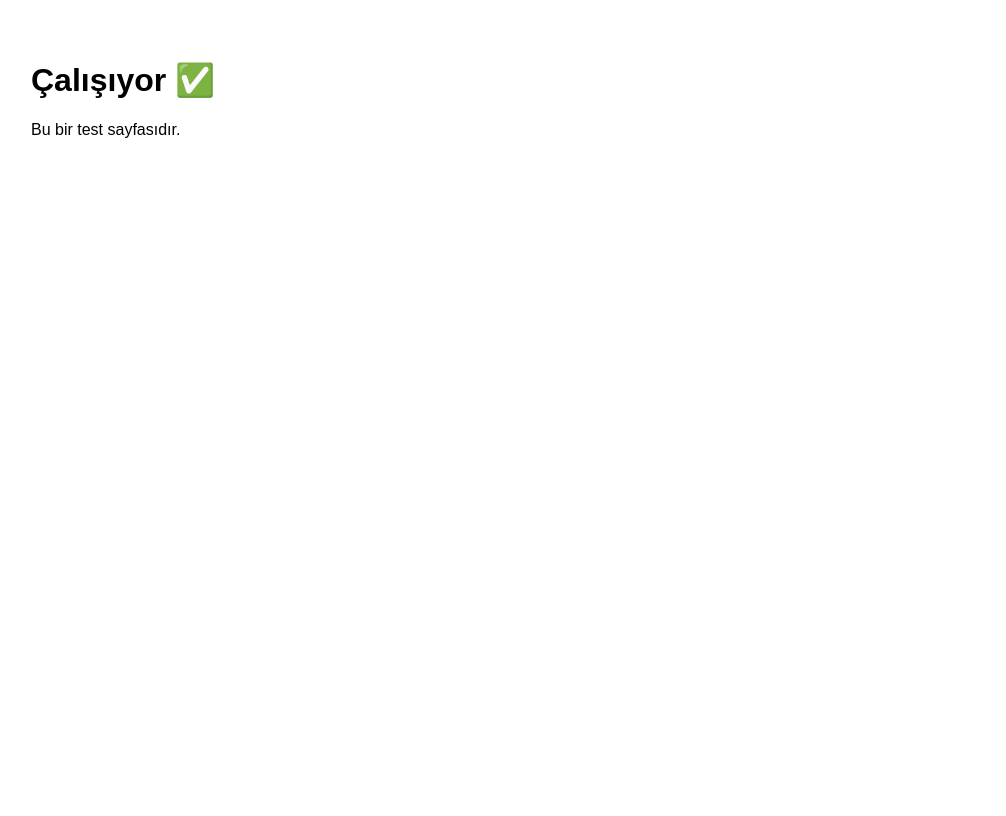
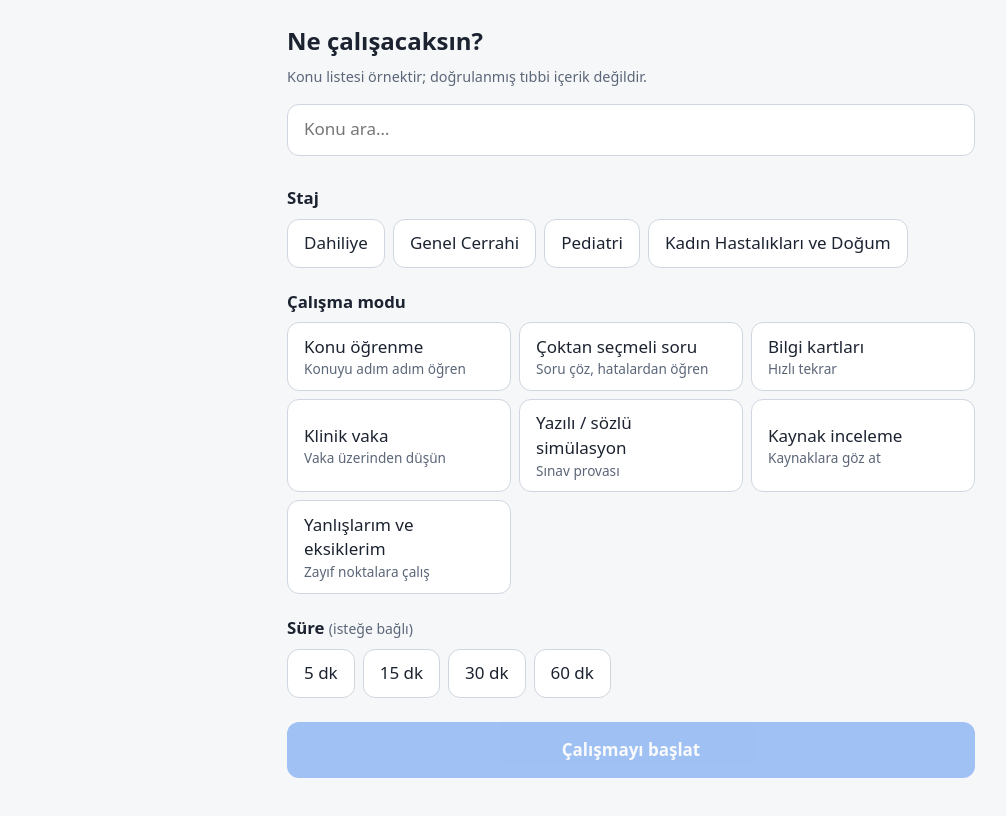
Before and after one commit to AkinKutay/tip-ogrenme, a plain HTML site: page index.html in a window 1280 px wide. Shown: the whole page, without its empty margins (9-1015 px from the left). Drawn offline with Linux system fonts and the light colour scheme.

Commit message:
iiiiiiiiiili

```diff
--- /dev/null
+++ b/app.js
@@ -0,0 +1,81 @@
+const durum = { staj: null, altdal: null, konu: null, mod: null, sure: null };
+const $ = id => document.getElementById(id);
+
+function dugme(sinif, metin, aciklama, secili, tikla) {
+  const b = document.createElement("button");
+  b.type = "button";
+  b.className = sinif;
+  b.textContent = metin;
+  if (aciklama) {
+    const s = document.createElement("span");
+    s.textContent = aciklama;
+    b.appendChild(s);
+  }
+  b.setAttribute("aria-pressed", String(secili));
+  b.addEventListener("click", tikla);
+  return b;
+}
+
+const sec = (alan, deger) => { durum[alan] = durum[alan] === deger ? null : deger; };
+
+function render() {
+  const staj = VERI.stajlar.find(s => s.id === durum.staj);
+  const altdal = staj && staj.altDallar.find(a => a.id === durum.altdal);
+
+  $("staj").replaceChildren(...VERI.stajlar.map(s =>
+    dugme("chip", s.ad, "", s.id === durum.staj, () => {
+      sec("staj", s.id); durum.altdal = null; durum.konu = null; render();
+    })));
+
+  $("altdalBolum").hidden = !staj;
+  $("altdal").replaceChildren(...(staj ? staj.altDallar : []).map(a =>
+    dugme("chip", a.ad, "", a.id === durum.altdal, () => {
+      sec("altdal", a.id); durum.konu = null; render();
+    })));
+
+  $("konuBolum").hidden = !altdal;
+  $("konu").replaceChildren(...(altdal ? altdal.konular : []).map(k =>
+    dugme("chip", k.ad, "", k.id === durum.konu, () => { sec("konu", k.id); render(); })));
+
+  $("mod").replaceChildren(...VERI.modlar.map(m =>
+    dugme("kart", m.ad, m.aciklama, m.id === durum.mod, () => { sec("mod", m.id); render(); })));
+
+  $("sure").replaceChildren(...VERI.sureler.map(d =>
+    dugme("chip", d + " dk", "", d === durum.sure, () => { sec("sure", d); render(); })));
+
+  $("basla").disabled = !(staj && durum.mod);
+  $("sonuc").textContent = "";
+}
+
+$("ara").addEventListener("input", () => {
+  const q = $("ara").value.trim().toLocaleLowerCase("tr");
+  const liste = $("aramaSonuc");
+  if (!q) { liste.replaceChildren(); return; }
+  const bulunan = [];
+  for (const s of VERI.stajlar)
+    for (const a of s.altDallar)
+      for (const k of a.konular)
+        if (k.ad.toLocaleLowerCase("tr").includes(q)) bulunan.push({ s, a, k });
+  if (!bulunan.length) { liste.textContent = "Sonuç bulunamadı."; return; }
+  liste.replaceChildren(...bulunan.map(({ s, a, k }) =>
+    dugme("chip", k.ad + " — " + s.ad + " › " + a.ad, "", false, () => {
+      Object.assign(durum, { staj: s.id, altdal: a.id, konu: k.id });
+      $("ara").value = "";
+      liste.replaceChildren();
+      render();
+    })));
+});
+
+$("basla").addEventListener("click", () => {
+  const staj = VERI.stajlar.find(s => s.id === durum.staj);
+  const altdal = staj.altDallar.find(a => a.id === durum.altdal);
+  const konu = altdal && altdal.konular.find(k => k.id === durum.konu);
+  const mod = VERI.modlar.find(m => m.id === durum.mod);
+  $("sonuc").textContent =
+    "Seçimin: " + staj.ad + " › " + (altdal ? altdal.ad : "tüm alt dallar") +
+    " › " + (konu ? konu.ad : "tüm konular") + " · " + mod.ad + " · " +
+    (durum.sure ? durum.sure + " dk" : "süresiz") +
+    ". Çalışma ekranları sonraki aşamada eklenecek.";
+});
+
+render();
--- /dev/null
+++ b/data.js
@@ -0,0 +1,33 @@
+const K = ad => ({ id: ad.toLocaleLowerCase("tr").replace(/[^a-z0-9ğüşıöç]+/g, "-"), ad });
+
+const VERI = {
+  ornek: true,
+  stajlar: [
+    { id: "dahiliye", ad: "Dahiliye", altDallar: [
+      { id: "kardiyoloji", ad: "Kardiyoloji", konular: [K("Hipertansiyon"), K("Kalp yetmezliği"), K("Akut koroner sendrom")] },
+      { id: "gastro", ad: "Gastroenteroloji", konular: [K("Peptik ülser"), K("Siroz")] },
+      { id: "endokrin", ad: "Endokrinoloji", konular: [K("Diabetes mellitus"), K("Hipotiroidi")] }
+    ]},
+    { id: "cerrahi", ad: "Genel Cerrahi", altDallar: [
+      { id: "akut-batin", ad: "Akut batın", konular: [K("Akut apandisit"), K("İntestinal obstrüksiyon")] },
+      { id: "hepatobiliyer", ad: "Hepatobiliyer", konular: [K("Kolelitiazis"), K("Akut kolesistit")] }
+    ]},
+    { id: "pediatri", ad: "Pediatri", altDallar: [
+      { id: "ped-enfeksiyon", ad: "Çocuk enfeksiyon", konular: [K("Kızamık"), K("Akut otitis media")] },
+      { id: "buyume", ad: "Büyüme ve gelişme", konular: [K("Gelişim basamakları"), K("Aşı takvimi")] }
+    ]},
+    { id: "kadin-dogum", ad: "Kadın Hastalıkları ve Doğum", altDallar: [
+      { id: "obstetri", ad: "Obstetri", konular: [K("Preeklampsi"), K("Gestasyonel diyabet")] }
+    ]}
+  ],
+  modlar: [
+    { id: "ogren", ad: "Konu öğrenme", aciklama: "Konuyu adım adım öğren" },
+    { id: "test", ad: "Çoktan seçmeli soru", aciklama: "Soru çöz, hatalardan öğren" },
+    { id: "kart", ad: "Bilgi kartları", aciklama: "Hızlı tekrar" },
+    { id: "vaka", ad: "Klinik vaka", aciklama: "Vaka üzerinden düşün" },
+    { id: "sozlu", ad: "Yazılı / sözlü simülasyon", aciklama: "Sınav provası" },
+    { id: "kaynak", ad: "Kaynak inceleme", aciklama: "Kaynaklara göz at" },
+    { id: "yanlis", ad: "Yanlışlarım ve eksiklerim", aciklama: "Zayıf noktalara çalış" }
+  ],
+  sureler: [5, 15, 30, 60]
+};
--- a/index.html
+++ b/index.html
@@ -1,12 +1,42 @@
 <!doctype html>
 <html lang="tr">
 <head>
-  <meta charset="utf-8">
-  <meta name="viewport" content="width=device-width, initial-scale=1">
-  <title>Tıp Öğrenme</title>
+<meta charset="utf-8">
+<meta name="viewport" content="width=device-width, initial-scale=1">
+<title>Tıp Öğrenme</title>
+<link rel="stylesheet" href="style.css">
 </head>
-<body style="font-family:sans-serif;padding:2rem">
-  <h1>Çalışıyor ✅</h1>
-  <p>Bu bir test sayfasıdır.</p>
+<body>
+<main>
+  <h1>Ne çalışacaksın?</h1>
+  <p class="uyari">Konu listesi örnektir; doğrulanmış tıbbi içerik değildir.</p>
+
+  <input id="ara" type="search" placeholder="Konu ara…" aria-label="Konu ara">
+  <div id="aramaSonuc" class="chips"></div>
+
+  <h2>Staj</h2>
+  <div id="staj" class="chips"></div>
+
+  <section id="altdalBolum" hidden>
+    <h2>Alt dal</h2>
+    <div id="altdal" class="chips"></div>
+  </section>
+
+  <section id="konuBolum" hidden>
+    <h2>Konu <small>(isteğe bağlı)</small></h2>
+    <div id="konu" class="chips"></div>
+  </section>
+
+  <h2>Çalışma modu</h2>
+  <div id="mod" class="cards"></div>
+
+  <h2>Süre <small>(isteğe bağlı)</small></h2>
+  <div id="sure" class="chips"></div>
+
+  <button id="basla" type="button" disabled>Çalışmayı başlat</button>
+  <p id="sonuc" role="status"></p>
+</main>
+<script src="data.js"></script>
+<script src="app.js"></script>
 </body>
 </html>
--- /dev/null
+++ b/style.css
@@ -0,0 +1,20 @@
+:root{--bg:#f6f7f9;--fg:#1c2330;--kart:#fff;--cizgi:#cfd6e0;--vurgu:#1f6feb;--vurgu-yazi:#fff;--soluk:#5b6678}
+@media (prefers-color-scheme:dark){:root{--bg:#12161d;--fg:#e8ecf2;--kart:#1b212b;--cizgi:#323b49;--vurgu:#4c8dff;--vurgu-yazi:#08101c;--soluk:#9aa6b8}}
+*{box-sizing:border-box}
+body{margin:0;background:var(--bg);color:var(--fg);font:17px/1.45 system-ui,sans-serif}
+main{max-width:720px;margin:0 auto;padding:1rem 1rem 3rem}
+h1{font-size:1.5rem;margin:.5rem 0}
+h2{font-size:1.05rem;margin:1.4rem 0 .5rem}
+small,.uyari{color:var(--soluk);font-weight:400}
+.uyari{font-size:.9rem;margin:0 0 1rem}
+input{width:100%;padding:.8rem 1rem;font:inherit;border:1px solid var(--cizgi);border-radius:12px;background:var(--kart);color:var(--fg)}
+.chips{display:flex;flex-wrap:wrap;gap:.5rem;margin-top:.5rem}
+.cards{display:grid;gap:.5rem;grid-template-columns:repeat(auto-fit,minmax(220px,1fr))}
+.chip,.kart{font:inherit;color:var(--fg);background:var(--kart);border:1px solid var(--cizgi);border-radius:12px;padding:.7rem 1rem;min-height:48px;text-align:left;cursor:pointer}
+.kart span{display:block;font-size:.85rem;color:var(--soluk)}
+[aria-pressed="true"]{background:var(--vurgu);border-color:var(--vurgu);color:var(--vurgu-yazi)}
+[aria-pressed="true"] span{color:inherit}
+#basla{width:100%;margin-top:1.5rem;padding:1rem;font:inherit;font-weight:600;border:0;border-radius:12px;background:var(--vurgu);color:var(--vurgu-yazi);min-height:52px}
+#basla:disabled{opacity:.4}
+#sonuc{margin-top:1rem}
+:focus-visible{outline:3px solid var(--vurgu);outline-offset:2px}
```
